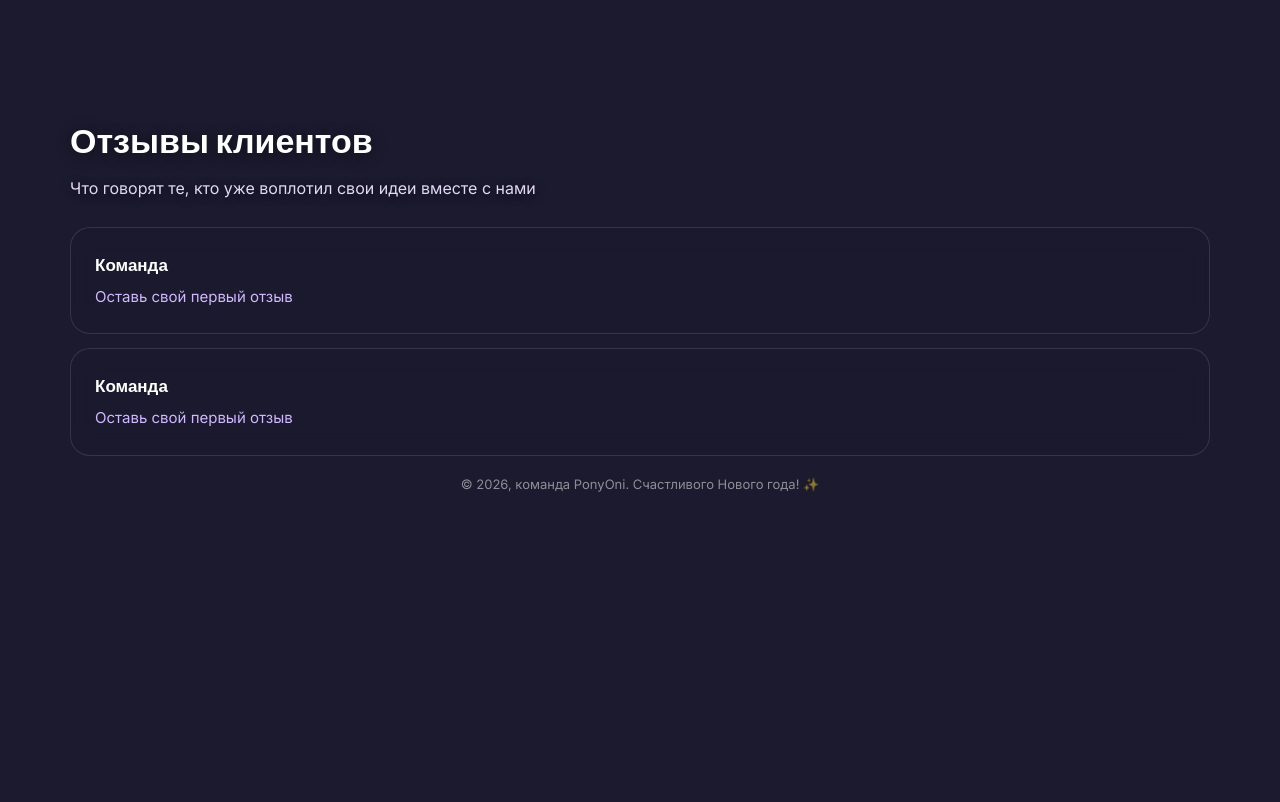
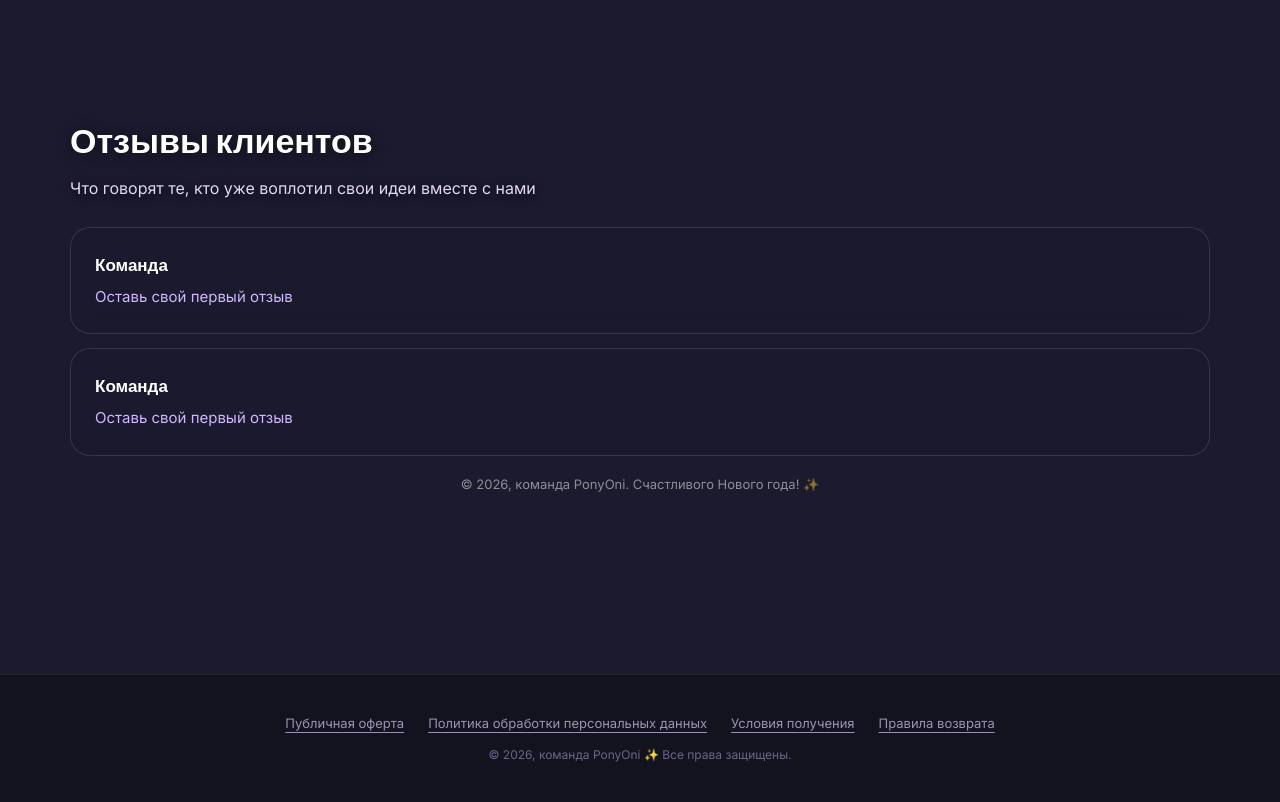
Before and after one commit to PonyOni/PonyOni.github.io, a plain HTML site: page index.html in a window 1280 px wide. Shown: the part 2526-3328 px from the top of the page. Before the commit the page ends 3200 px from the top, so only its background shows below. Drawn offline with Linux system fonts and the light colour scheme.

Commit message:
Add legal footer to index.html
Added a legal footer with links and styles.

```diff
--- a/index.html
+++ b/index.html
@@ -852,5 +852,67 @@
       }
     }, { passive: true });
   </script>
+  <!-- ЮРИДИЧЕСКИЙ ФУТЕР В НИЗУ САЙТА -->
+<footer class="site-legal-footer">
+  <div class="legal-footer-container">
+    <a href="legal.html?tab=offer" class="legal-link">Публичная оферта</a>
+    <a href="legal.html?tab=privacy" class="legal-link">Политика обработки персональных данных</a>
+    <a href="legal.html?tab=terms" class="legal-link">Условия получения</a>
+    <a href="legal.html?tab=refund" class="legal-link">Правила возврата</a>
+  </div>
+  <div class="legal-footer-copy">
+    © 2026, команда PonyOni ✨ Все права защищены.
+  </div>
+</footer>
+
+<style>
+  .site-legal-footer {
+    width: 100%;
+    padding: 40px 20px;
+    background: rgba(20, 19, 31, 0.95);
+    border-top: 1px solid rgba(255, 255, 255, 0.08);
+    display: flex;
+    flex-direction: column;
+    align-items: center;
+    gap: 16px;
+    box-sizing: border-box;
+    position: relative;
+    z-index: 20;
+  }
+
+  .legal-footer-container {
+    display: flex;
+    flex-wrap: wrap;
+    justify-content: center;
+    gap: 24px;
+    max-width: 900px;
+  }
+
+  .legal-link {
+    font-size: 13px;
+    color: #9a93b5;
+    text-decoration: underline;
+    text-underline-offset: 4px;
+    transition: color 0.2s ease;
+  }
+
+  .legal-link:hover {
+    color: #ffd1dc;
+  }
+
+  .legal-footer-copy {
+    font-size: 12px;
+    color: #6c6685;
+  }
+
+  @media(max-width: 768px) {
+    .legal-footer-container {
+      flex-direction: column;
+      align-items: center;
+      gap: 12px;
+      text-align: center;
+    }
+  }
+</style>
 </body>
 </html>
```
